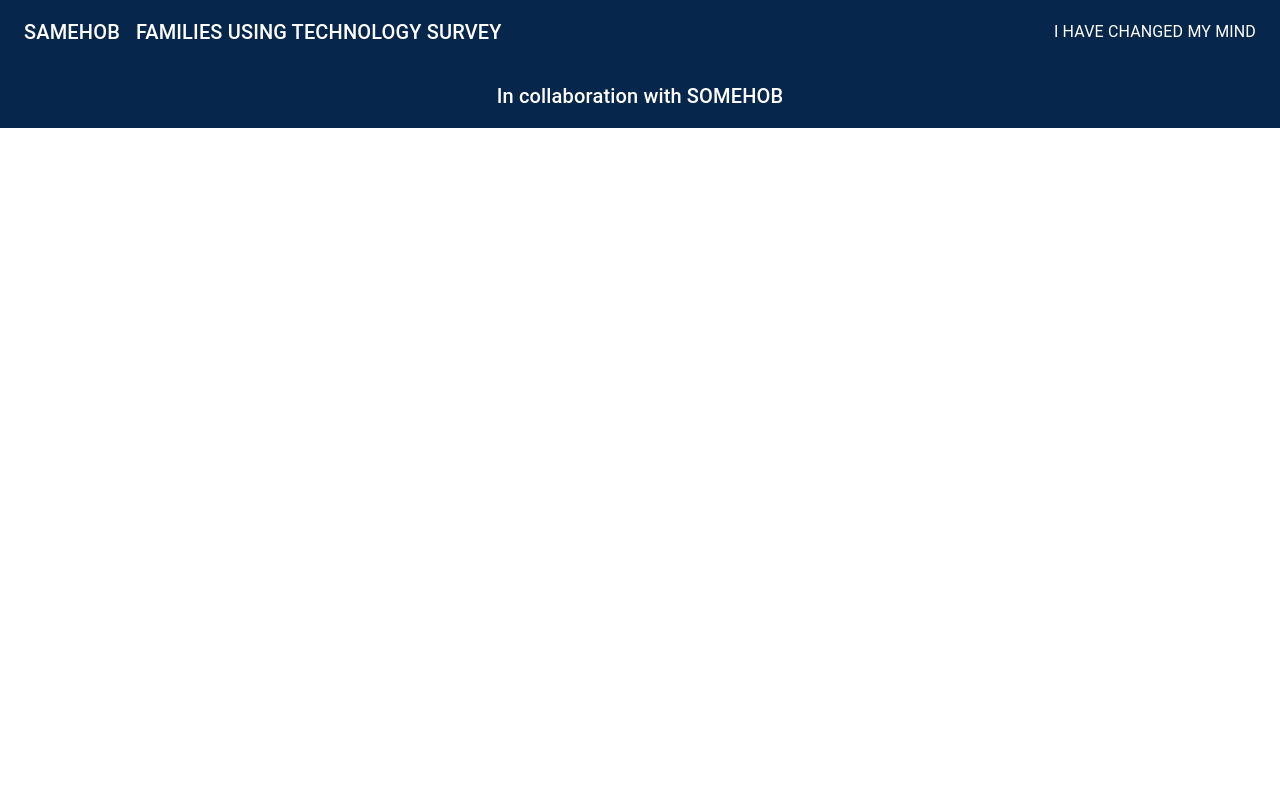
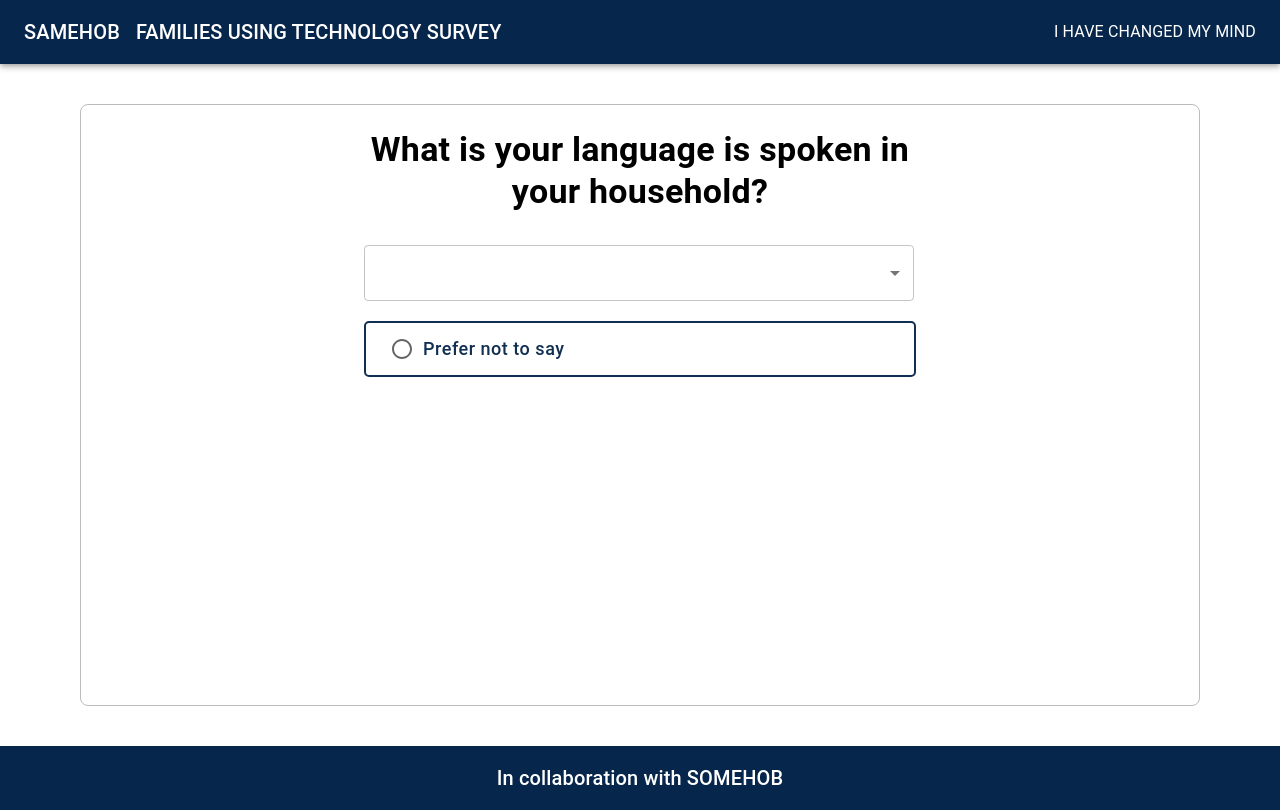
Before and after one commit to TinaYounge/Survey-website, a React (Create React App) app: page /page3 in a window 1280 px wide. Built offline with nearby package versions, Linux system fonts and the light colour scheme.

Commit message:
add page3

```diff
--- a/package.json
+++ b/package.json
@@ -9,6 +9,7 @@
     "@material-ui/icons": "^4.11.2",
     "@mui/icons-material": "^5.2.5",
     "@mui/material": "^5.2.8",
+    "@mui/styles": "^5.2.3",
     "@testing-library/jest-dom": "^5.16.1",
     "@testing-library/react": "^12.1.2",
     "@testing-library/user-event": "^13.5.0",
--- a/src/App.js
+++ b/src/App.js
@@ -4,6 +4,7 @@ import Nav from "./Components/Nav";
 import Bottom from "./Components/Bottom";
 import Page1 from "./Pages/Page1";
 import Page2 from "./Pages/Page2";
+import Page3 from "./Pages/Page3";
 
 function App() {
   const theme = createTheme({
@@ -16,6 +17,7 @@ function App() {
       button: {
         textTransform: "none",
         fontSize: 18,
+        textDecoration: "none",
       },
     },
   });
@@ -27,6 +29,7 @@ function App() {
         <Routes>
           <Route path="/" element={<Page1 />} />
           <Route path="/page2" element={<Page2 />} />
+          <Route path="/page3" element={<Page3 />} />
         </Routes>
         <Bottom />
       </ThemeProvider>
--- /dev/null
+++ b/src/Components/LanguageBox.js
@@ -0,0 +1,92 @@
+import * as React from "react";
+import OutlinedInput from "@mui/material/OutlinedInput";
+import InputLabel from "@mui/material/InputLabel";
+import MenuItem from "@mui/material/MenuItem";
+import FormControl from "@mui/material/FormControl";
+import ListItemText from "@mui/material/ListItemText";
+import Select from "@mui/material/Select";
+import Checkbox from "@mui/material/Checkbox";
+import { Button, TextField } from "@mui/material";
+import CircleCheckedFilled from "@material-ui/icons/CheckCircle";
+import CircleUnchecked from "@material-ui/icons/RadioButtonUnchecked";
+
+const ITEM_HEIGHT = 48;
+const ITEM_PADDING_TOP = 8;
+const MenuProps = {
+  PaperProps: {
+    style: {
+      maxHeight: ITEM_HEIGHT * 4.5 + ITEM_PADDING_TOP,
+      width: 550,
+    },
+  },
+};
+
+const names = ["Select all", "Chinese", "English", "Vietnamese"];
+
+export default function LanguageBox() {
+  const [personName, setPersonName] = React.useState([]);
+
+  const handleChange = (event) => {
+    const {
+      target: { value },
+    } = event;
+    setPersonName(
+      // On autofill we get a stringified value.
+      typeof value === "string" ? value.split(",") : value
+    );
+  };
+
+  return (
+    <div>
+      <FormControl sx={{ width: 550 }}>
+        <Select
+          id="demo-multiple-checkbox"
+          multiple
+          value={personName}
+          onChange={handleChange}
+          input={<OutlinedInput />}
+          renderValue={(selected) => selected.join(", ")}
+          MenuProps={MenuProps}
+        >
+          <TextField
+            id="outlined-basic"
+            label="Search..."
+            variant="outlined"
+            color="primary"
+            size="small"
+            sx={{
+              width: "100%",
+              color: "red",
+              my: 2,
+            }}
+          />
+          {names.map((name) => (
+            <MenuItem key={name} value={name}>
+              <Checkbox checked={personName.indexOf(name) > -1} />
+              <ListItemText primary={name} />
+            </MenuItem>
+          ))}
+        </Select>
+      </FormControl>
+      <Button
+        fullWidth={true}
+        variant="outlined"
+        style={{
+          justifyContent: "flex-start",
+          border: "2px solid #112f53",
+          borderRadius: "5px",
+          color: "#112f53",
+          marginBottom: 10,
+          marginTop: 20,
+        }}
+      >
+        <Checkbox
+          color="primary"
+          icon={<CircleUnchecked />}
+          checkedIcon={<CircleCheckedFilled />}
+        />
+        Prefer not to say
+      </Button>
+    </div>
+  );
+}
--- /dev/null
+++ b/src/Components/Pagenumber.js
@@ -0,0 +1,7 @@
+import React from "react";
+
+function Pagenumber() {
+  return <div>kka</div>;
+}
+
+export default Pagenumber;
--- a/src/Pages/Page2.js
+++ b/src/Pages/Page2.js
@@ -1,5 +1,6 @@
 import { Box, Container, Typography } from "@mui/material";
 import React from "react";
+import Pagenumber from "../Components/Pagenumber";
 import RolePosition from "../Components/RolePosition";
 
 function Page2() {
@@ -15,7 +16,6 @@ function Page2() {
       }}
     >
       <Container maxWidth="sm">
-        {" "}
         <Typography
           variant="h4"
           align="center"
--- /dev/null
+++ b/src/Pages/Page3.js
@@ -0,0 +1,35 @@
+import { Box, Container, Typography } from "@mui/material";
+import React from "react";
+import LanguageBox from "../Components/LanguageBox";
+
+function Page3() {
+  return (
+    <div>
+      <Box
+        sx={{
+          border: "1px solid ",
+          borderColor: "#bcbcbc",
+          mx: 10,
+          my: 5,
+          borderRadius: "8px",
+          minHeight: "75vh",
+        }}
+      >
+        <Container maxWidth="sm">
+          <Typography
+            variant="h4"
+            align="center"
+            mt={3}
+            mb={4}
+            style={{ fontWeight: "bold" }}
+          >
+            What is your language is spoken in your household?{" "}
+          </Typography>
+          <LanguageBox />
+        </Container>
+      </Box>
+    </div>
+  );
+}
+
+export default Page3;
--- a/src/index.js
+++ b/src/index.js
@@ -12,7 +12,3 @@ ReactDOM.render(
   </React.StrictMode>,
   document.getElementById("root")
 );
-
-// If you want to start measuring performance in your app, pass a function
-// to log results (for example: reportWebVitals(console.log))
-// or send to an analytics endpoint. Learn more: https://bit.ly/CRA-vitals
```
Also changed, not shown: src/Components/RolePosition.js (+0 -17 lines), 1 other file (tests, documents, lock files or other folders).
